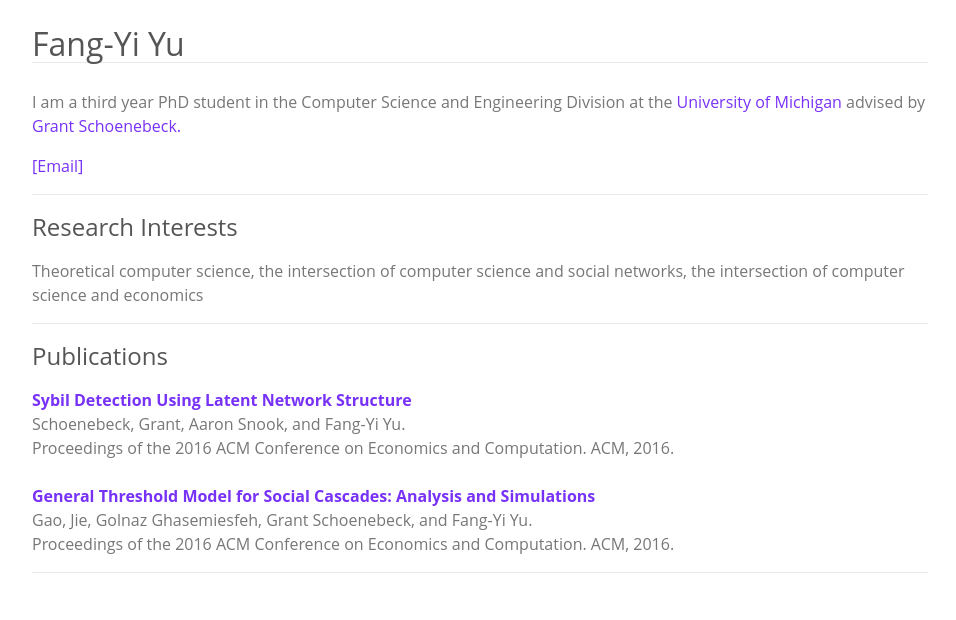
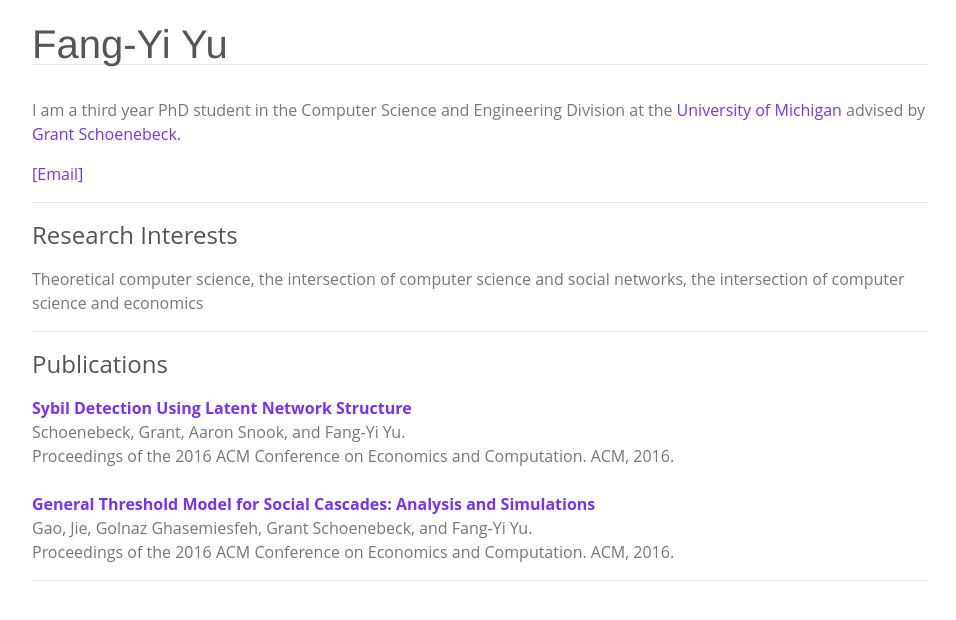
Before and after one commit to ericswatch/ericswatch.github.io, a Jekyll site: the page index.html, which Jekyll copies as it is, in a window 1280 px wide. Shown: the top 620 px of the page, without its empty margins (160-1116 px from the left). Built offline with Jekyll 4.4.1, drawn with Linux system fonts in a browser that asks for light colours; nearby versions of some CDN libraries.

Commit message:
Update main.css

```diff
--- a/css/main.css
+++ b/css/main.css
@@ -12,9 +12,9 @@ h1, h2 {
     color: #555;
     font-weight: normal;
 }
-
 h1 {
-    font-size: 2em;
+    font-size: 2.5em;
+    font-family:'Helvetica', 'Arial', 'Sans-Serif';
 }
 
 h2 {
```
